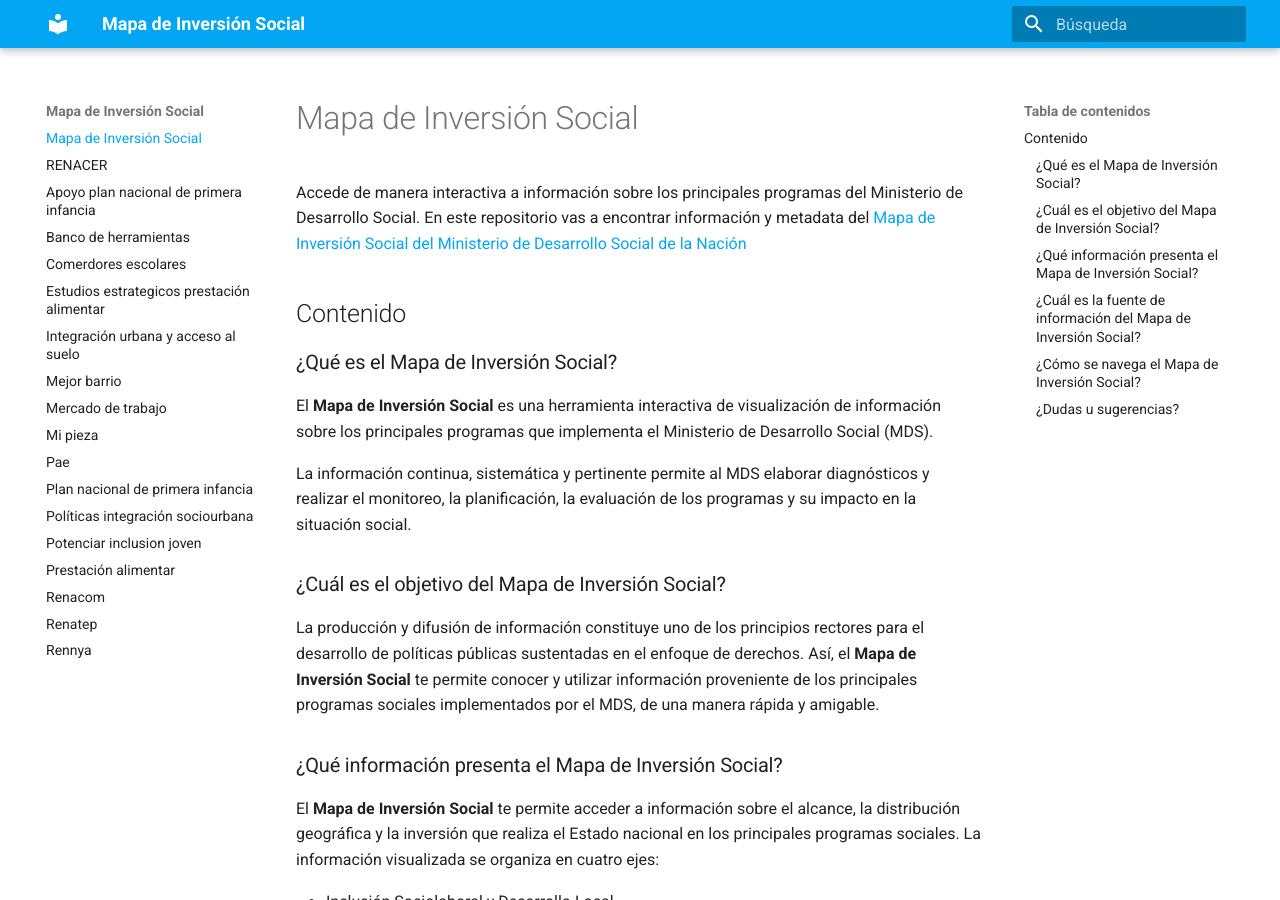
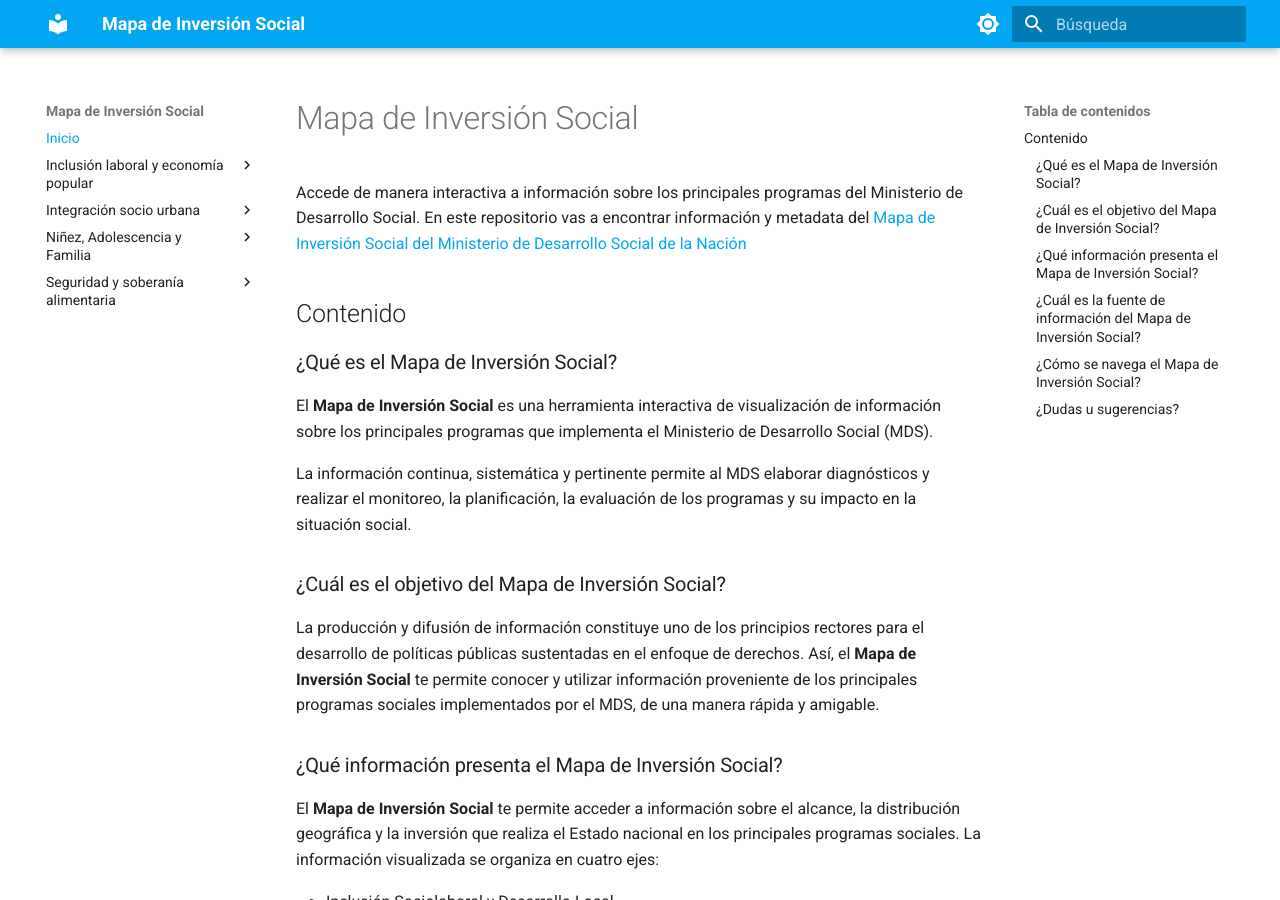
Before and after one commit to datos-desarrollosocial-nacion/metadata-mapa-de-inversion-social, an MkDocs documentation site: the page built from docs/index.md, in a window 1280 px wide and 900 px high. Built offline with MkDocs 1.6.1 and Material for MkDocs 9.7.7, drawn with Linux system fonts in a browser that asks for light colours.

Commit message:
mkdocs theme settings

```diff
--- a/mkdocs.yml
+++ b/mkdocs.yml
@@ -1,8 +1,42 @@
 site_name: Mapa de Inversión Social
 theme:
   name: material
+  language: es
   palette:
-    primary: light blue
-    accent: light blue
+    # Palette toggle for light mode
+    - scheme: default
+      primary: light blue
+      accent: blue
+      toggle:
+        icon: material/brightness-7
+        name: Switch to dark mode
 
-  language: es
+    # Palette toggle for dark mode
+    - scheme: slate
+      primary: light blue
+      accent: blue
+      toggle:
+        icon: material/brightness-4
+        name: Switch to light mode
+
+nav:
+  - Inicio: index.md
+  - Inclusión laboral y economía popular:
+      - banco-de-herramientas.md
+      - renatep.md
+      - RENACER.md
+  - Integración socio urbana:
+      - políticas-integración-sociourbana.md
+      - integración-urbana-y-acceso-al-suelo.md
+      - mi-pieza.md
+      - mejor-barrio.md
+  - Niñez, Adolescencia y Familia:
+      - pae.md
+      - plan-nacional-de-primera-infancia.md
+      - apoyo-plan-nacional-de-primera-infancia.md
+      - potenciar-inclusion-joven.md
+      - rennya.md
+  - Seguridad y soberanía alimentaria:
+      - prestación-alimentar.md
+      - comerdores-escolares.md
+      - renacom.md
```
